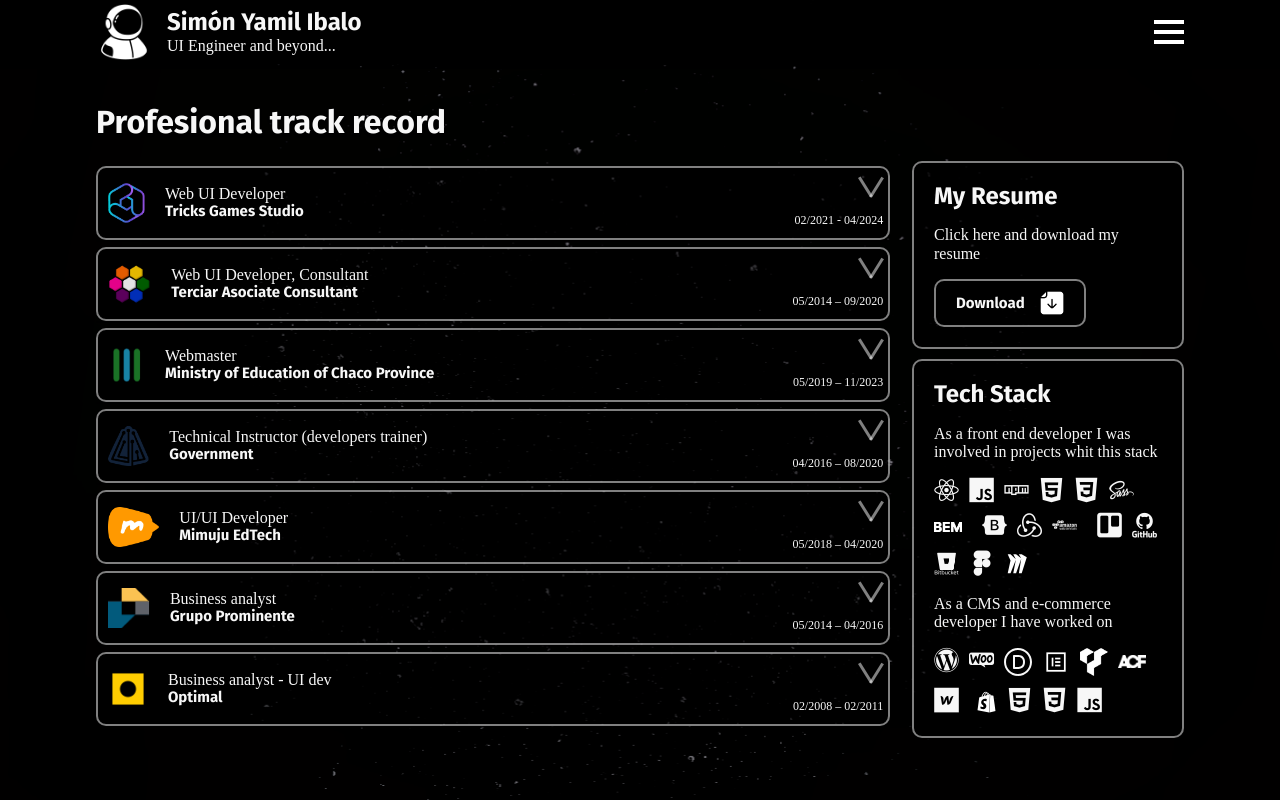
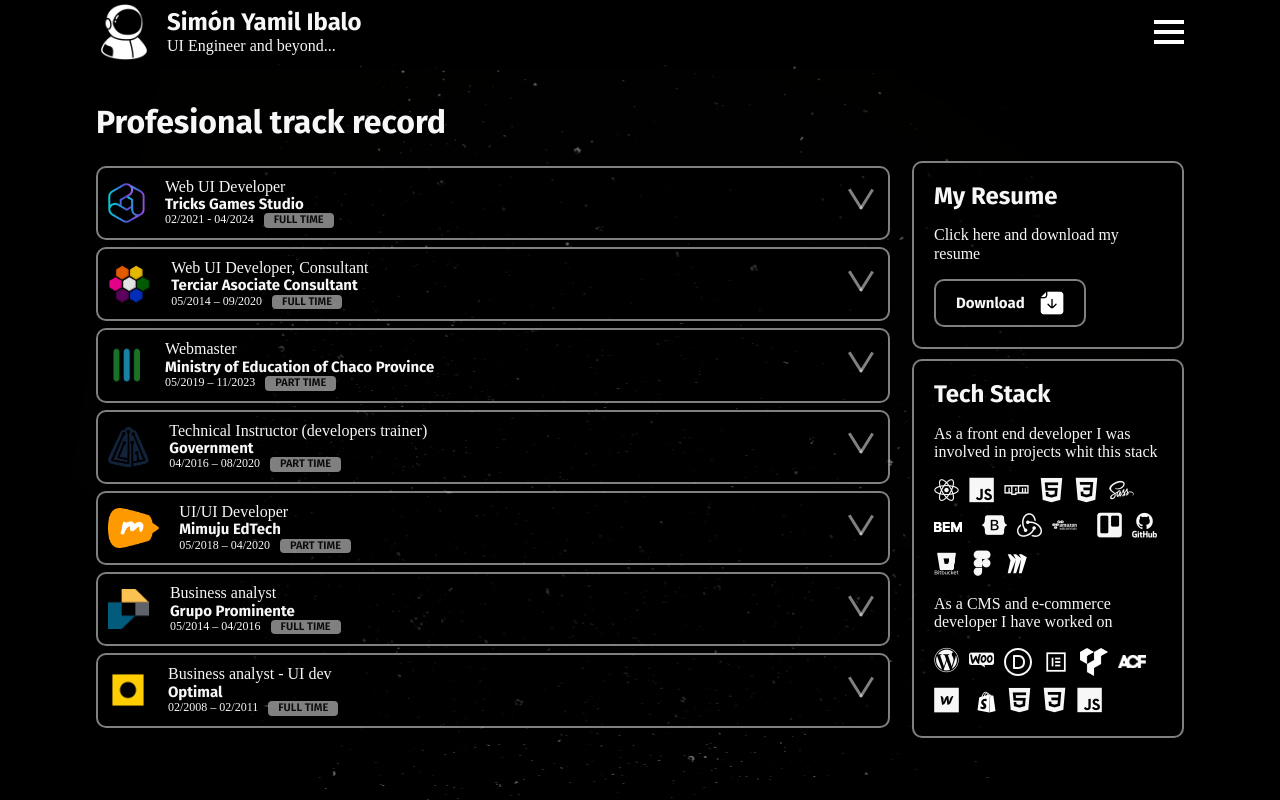
Before and after one commit to simon8x/portfolio, a React (Create React App) app: page /#/track-record in a window 1280 px wide. Built offline with nearby package versions, Linux system fonts and the light colour scheme; a web font is replaced by a local one.

Commit message:
adding part time and full time tag at track record accordion

```diff
--- a/src/assets/sass/components/tr-accordion/_tr-accordion.scss
+++ b/src/assets/sass/components/tr-accordion/_tr-accordion.scss
@@ -30,6 +30,22 @@
                     @include name-1;
                     // text-shadow: 0px 2px 2px rgba(0,0,0,0.75);
                 }
+                .position-detail-row{
+                    display: flex;
+                    flex-direction: row;
+                    gap: 1rem;
+                    .position-time{
+                        background-color: $theme-light-overlay;
+                        color: $theme-light-primary-text;
+                        padding: .1rem 1rem;
+                        border-radius: .4rem;
+                        @include time-tag;
+
+                    }
+                    .position-period{
+                        @include tiny-tag;
+                    }
+                }
 
             }
             .position-company-logo{
@@ -47,8 +63,9 @@
                 margin-left: auto;
                 display: flex;
                 flex-direction: column;
-                justify-content: space-between;
-                align-items: flex-end;
+                justify-content: center;
+                margin-right: 1rem;
+                // align-items: flex-end;
                 .position-icon{
                     width: 2.5rem;
                     height: 2.5rem;
@@ -76,9 +93,9 @@
                     transition: transform .75s ease-in-out, width .75s ease-in-out;
                 }
 
-                .position-date{
-                    @include tiny-tag;
-                }
+                // .position-date{
+                //     @include tiny-tag;
+                // }
 
             }
         }
@@ -149,7 +166,7 @@
         }
         .position-description {
             // max-height: auto;
-            max-height: 1000px; // Valor grande para garantizar que se expanda
+            max-height: 1200px; // Valor grande para garantizar que se expanda
             padding: 1.5rem; // Agregamos padding para mostrar el contenido
             border-bottom: solid 2px $theme-light-overlay;
             border-left: solid 2px $theme-light-overlay;
--- a/src/assets/sass/globals/_typography.scss
+++ b/src/assets/sass/globals/_typography.scss
@@ -132,6 +132,13 @@
 
 }
 
+@mixin time-tag {
+    font-size: 1.1rem;
+    font-family: "Fira Sans";
+    font-weight: 600;
+    //text-shadow: 0px 2px 2px rgba(0,0,0,0.75);
+}
+
 @mixin name-1 {
     font-size: 1.5rem;
     font-family: "Fira Sans";
--- a/src/components/tr-accordion/TrAccordion.js
+++ b/src/components/tr-accordion/TrAccordion.js
@@ -15,7 +15,7 @@ export const TrAccordion = () => {
             companyLogo: `${process.env.PUBLIC_URL}/assets/images/companies/trick-gs.png`,
             companyUrl: "google.com",
             mode: "remote",
-            time: "part-time",
+            time: "FULL TIME",
             period: "02/2021 - 04/2024",
             detail: [
                 "I embarked on a big main project with the International Olympic Committee and NwayPlay company, collaborating with teams across Korea, the United States, and Argentina. I started coding reusable components in reactjs and my primary responsibility was the development of the interface for https://nwayplay.com/.",
@@ -27,8 +27,6 @@ export const TrAccordion = () => {
                 "I have successfully leveraged my expertise in ReactJS, HTML5, CSS3, Sass, BEM, and JS.",
                 "Additionally, I efficiently managed project workflows using tools such as Jira, Trello, GitHub, and BitBucket. My proficiency in design tools like Figma and Miró further facilitated seamless collaboration and innovation.",
             ],
-            //achivements: "My work in prototyping screens proved instrumental in identifying suspicious fraudulent activities, thereby enhancing the security measures of the platforms.",
-            //techComment: "I have successfully leveraged my expertise in ReactJS, HTML5, CSS3, Sass, BEM, and JS to deliver impactful solutions. Additionally, I efficiently managed project workflows using tools such as Jira, Trello, GitHub, and BitBucket. My proficiency in design tools like Figma and Miró further facilitated seamless collaboration and innovation.",
             tecStack: [
                 "Html5",
                 "Sass",
@@ -49,6 +47,8 @@ export const TrAccordion = () => {
                 "WordPress",
                 "Acf"
             ],
+            //achivements: "My work in prototyping screens proved instrumental in identifying suspicious fraudulent activities, thereby enhancing the security measures of the platforms.",
+            //techComment: "I have successfully leveraged my expertise in ReactJS, HTML5, CSS3, Sass, BEM, and JS to deliver impactful solutions. Additionally, I efficiently managed project workflows using tools such as Jira, Trello, GitHub, and BitBucket. My proficiency in design tools like Figma and Miró further facilitated seamless collaboration and innovation.",
         },
         {
             position: "Web UI Developer, Consultant",
@@ -56,7 +56,7 @@ export const TrAccordion = () => {
             companyLogo: `${process.env.PUBLIC_URL}/assets/images/companies/terciar-ca.png`,
             companyUrl: "google.com",
             mode: "remote",
-            time: "full-time",
+            time: "FULL TIME",
             period: "05/2014 – 09/2020",
             detail: [
                 "At this company, I have actively contributed to the development of five custom software applications and over 30 WordPress-based web projects, taking on various roles.",
@@ -92,7 +92,7 @@ export const TrAccordion = () => {
             companyLogo: `${process.env.PUBLIC_URL}/assets/images/companies/ministry-logo.png`,
             companyUrl: "google.com",
             mode: "remote",
-            time: "part-time",
+            time: "PART TIME",
             period: "05/2019 – 11/2023",
             detail: [
                 "In 2019, I began a major project with the Ministry of Education of Chaco Province to develop a web portal enabling 50+ departments to manage their own pages and share updates.",
@@ -116,7 +116,7 @@ export const TrAccordion = () => {
             companyLogo: `${process.env.PUBLIC_URL}/assets/images/companies/informatorio.png`,
             companyUrl: "google.com",
             mode: "remote",
-            time: "full-time",
+            time: "PART TIME",
             period: "04/2016 – 08/2020",
             detail: [
                 "I conducted comprehensive theoretical and hands-on classes covering a spectrum of topics including :",
@@ -146,7 +146,7 @@ export const TrAccordion = () => {
             companyLogo: `${process.env.PUBLIC_URL}/assets/images/companies/mimuju.png`,
             companyUrl: "google.com",
             mode: "remote",
-            time: "full-time",
+            time: "PART TIME",
             period: "05/2018 – 04/2020",
             detail: [
                 "I spearheaded the design of the web app's user interface and guided the development of the mobile app UI, to grant seamless user experiences across platforms.",
@@ -172,7 +172,7 @@ export const TrAccordion = () => {
             companyLogo: `${process.env.PUBLIC_URL}/assets/images/companies/prominente.png`,
             companyUrl: "google.com",
             mode: "remote",
-            time: "full-time",
+            time: "FULL TIME",
             period: "05/2014 – 04/2016",
             detail: [
                 "I've engaged with end-users across various organizational levels to capture requirements, subsequently conceptualizing and prototyping new features for integration into the company's ERP software.",
@@ -187,7 +187,7 @@ export const TrAccordion = () => {
             companyLogo: `${process.env.PUBLIC_URL}/assets/images/companies/optimal.png`,
             companyUrl: "google.com",
             mode: "remote",
-            time: "full-time",
+            time: "FULL TIME",
             period: "02/2008 – 02/2011",
             detail: [
                 "This is a custom software company where I started as a business analyst and I was involved in UI development too.I worked in several sectors like insurance, delivery, retail, traceability at food factories and medical care",
@@ -236,10 +236,13 @@ export const TrAccordion = () => {
                         <div className='position-data'>
                             <h3 className='position-name'>{resumeItem.position}</h3>
                             <h6 className='position-company'>{resumeItem.company}</h6>
+                            <div className='position-detail-row'>
+                                <span className='position-period'>{resumeItem.period}</span><span className='position-time'>{resumeItem.time}</span>
+                            </div>
                         </div>
                         <div className='position-side-wrapper'>
                             <span className='position-icon'></span>
-                            <span className='position-date'>{resumeItem.period}</span>
+                            {/* <span className='position-date'>{resumeItem.period}</span> */}
                         </div>
                     </header>
 
```
